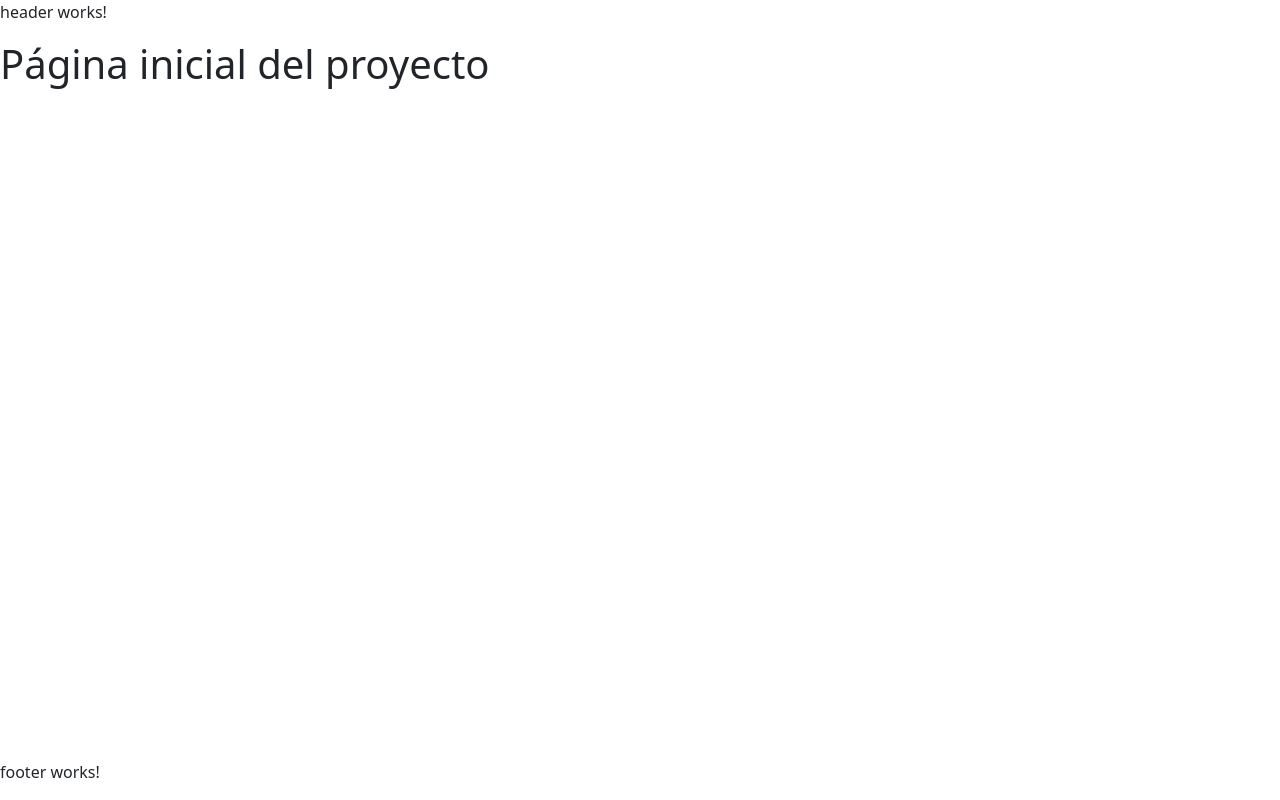
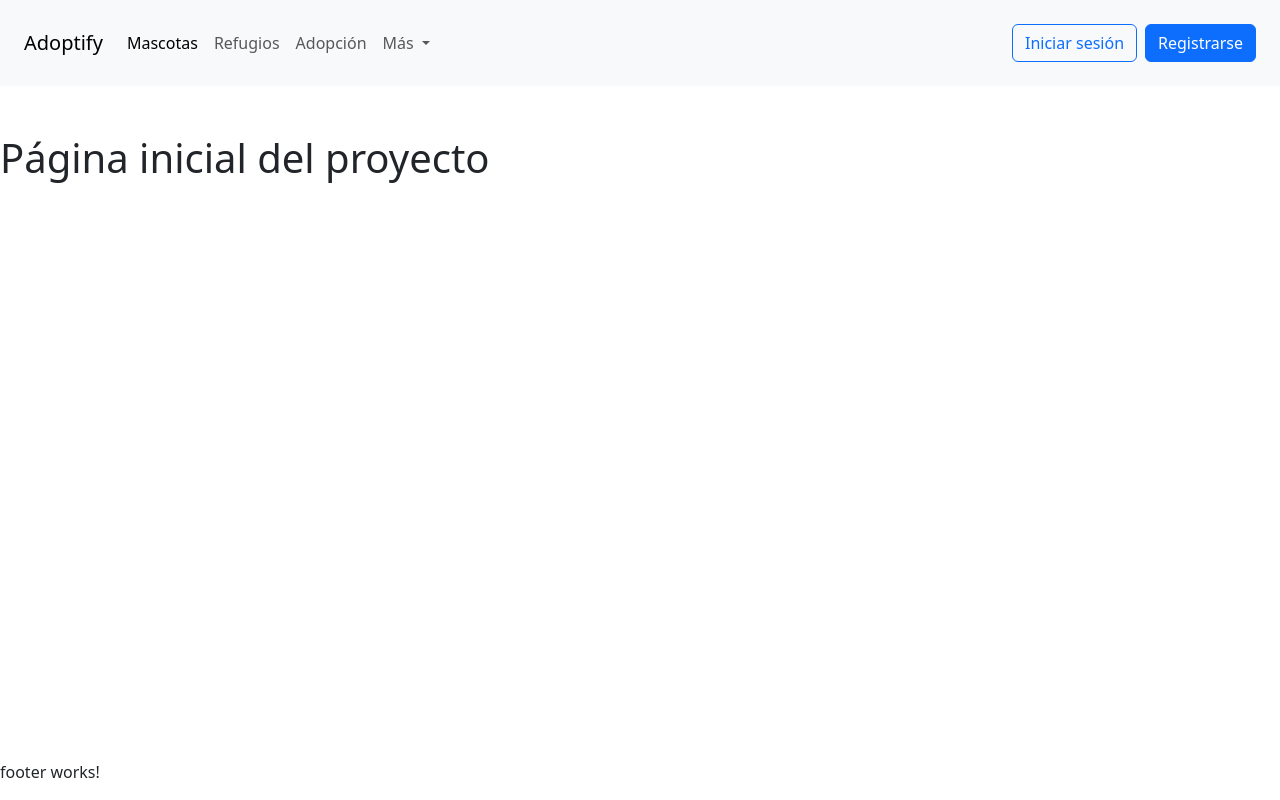
Before and after one commit to No-Country-simulation/c19-42-n-java-react, an Angular app: page / in a window 1280 px wide. Built offline with nearby package versions, Linux system fonts and the light colour scheme.

Commit message:
feat: versión preliminar del header

```diff
--- a/src/app/shared/components/layouts/header/header.component.html
+++ b/src/app/shared/components/layouts/header/header.component.html
@@ -1 +1,72 @@
-<p>header works!</p>
+<nav class="navbar navbar-expand-lg bg-body-tertiary mb-5 p-4 gap-2">
+	<a class="navbar-brand p-0" href="#">Adoptify</a>
+	<button
+		class="navbar-toggler"
+		type="button"
+		data-bs-toggle="collapse"
+		data-bs-target="#navbarNavDropdown"
+		aria-controls="navbarNavDropdown"
+		aria-expanded="false"
+		aria-label="Abrir menú de navegación"
+	>
+		<span class="navbar-toggler-icon"></span>
+	</button>
+	<div class="collapse navbar-collapse" id="navbarNavDropdown">
+		<ul class="navbar-nav gap-3 align-items-lg-center flex-lg-grow-1">
+			<li class="nav-item">
+				<a class="nav-link m-0 p-0 active" aria-current="page" href="#"
+					>Mascotas</a
+				>
+			</li>
+			<li class="nav-item">
+				<a class="nav-link m-0 p-0" href="#">Refugios</a>
+			</li>
+			<li class="nav-item">
+				<a class="nav-link m-0 p-0" href="#">Adopción</a>
+			</li>
+			<li class="nav-item dropdown">
+				<a
+					class="nav-link p-0 dropdown-toggle"
+					href="#"
+					role="button"
+					data-bs-toggle="dropdown"
+					aria-expanded="false"
+				>
+					Más
+				</a>
+				<ul class="dropdown-menu">
+					<li><a class="dropdown-item" href="#">Action</a></li>
+					<li>
+						<a class="dropdown-item" href="#">Another action</a>
+					</li>
+					<li>
+						<a class="dropdown-item" href="#"
+							>Something else here</a
+						>
+					</li>
+				</ul>
+			</li>
+			<li class="d-flex gap-2 align-items-center ms-lg-auto">
+				@if (isLogged) {
+				<span class="">Hola!</span>
+				<a
+					(click)="isLogged = false"
+					type="button"
+					class="btn btn-outline-primary me-2"
+				>
+					Salir
+				</a>
+				} @else {
+				<a
+					(click)="isLogged = true"
+					type="button"
+					class="btn btn-outline-primary"
+				>
+					Iniciar sesión
+				</a>
+				<a type="button" class="btn btn-primary"> Registrarse </a>
+				}
+			</li>
+		</ul>
+	</div>
+</nav>
--- a/src/app/shared/components/layouts/header/header.component.ts
+++ b/src/app/shared/components/layouts/header/header.component.ts
@@ -1,12 +1,12 @@
 import { Component } from '@angular/core';
 
 @Component({
-  selector: 'app-header',
-  standalone: true,
-  imports: [],
-  templateUrl: './header.component.html',
-  styleUrl: './header.component.css'
+	selector: 'app-header',
+	standalone: true,
+	imports: [],
+	templateUrl: './header.component.html',
+	styleUrls: ['./header.component.css', '/src/app/app.component.scss'],
 })
 export class HeaderComponent {
-
+	public isLogged = false;
 }
```
Also changed, not shown: 1 other file (tests, documents, lock files or other folders).
